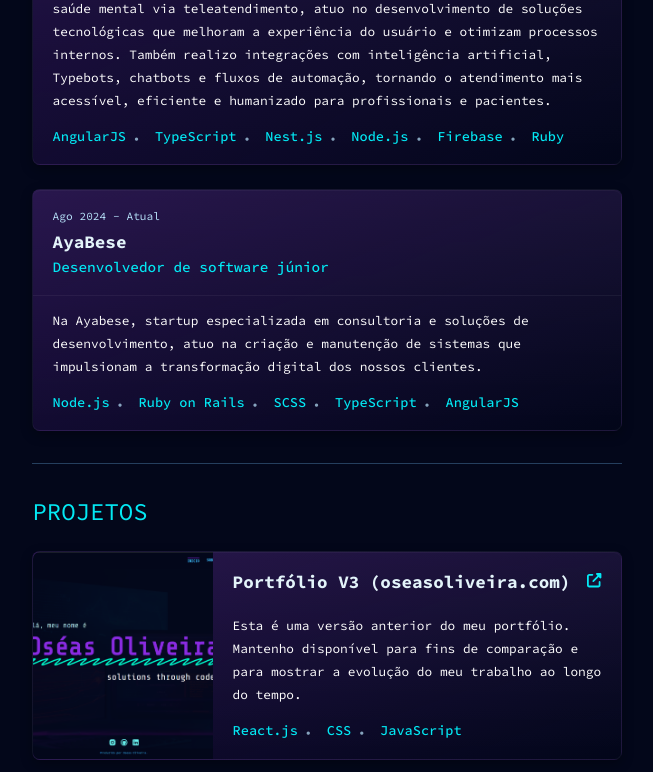
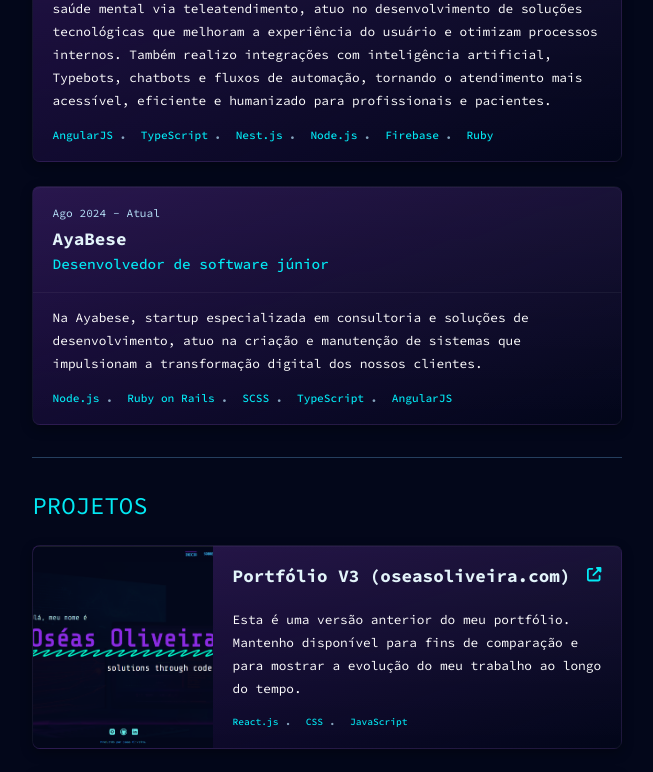
Before and after one commit to OseOliv/portfoliov5, an Angular app: page / in a window 1280 px wide. Shown: the part 1040-1812 px from the top of the page, without its empty margins (578-1231 px from the left). Built offline with nearby package versions, Linux system fonts and the light colour scheme; grey boxes are pictures that could not be loaded.

Commit message:
style: ajusta tamanho fonte

```diff
--- a/src/app/components/main/experience/experience.component.scss
+++ b/src/app/components/main/experience/experience.component.scss
@@ -110,7 +110,7 @@
         .tech-tag {
           display: inline;
           color: #03e9f4;
-          font-size: 0.85rem;
+          font-size: 0.7rem;
           font-weight: 500;
           position: relative;
           z-index: 1;
--- a/src/app/components/main/project/project.component.scss
+++ b/src/app/components/main/project/project.component.scss
@@ -157,7 +157,7 @@
 
       .tech-tag {
         color: #03e9f4;
-        font-size: 0.85rem;
+        font-size: 0.6rem;
         font-weight: 500;
         position: relative;
         z-index: 1;
```
